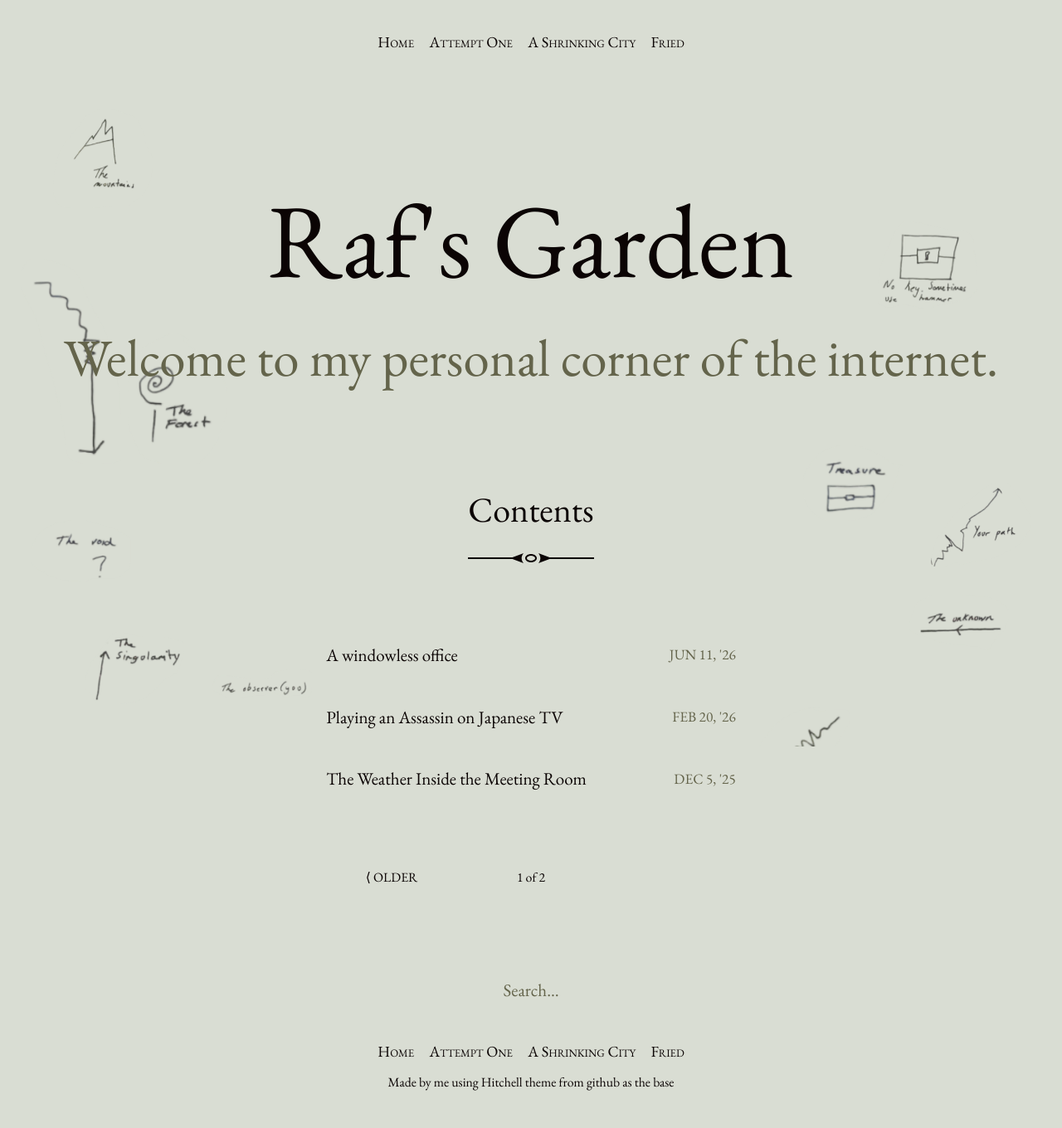
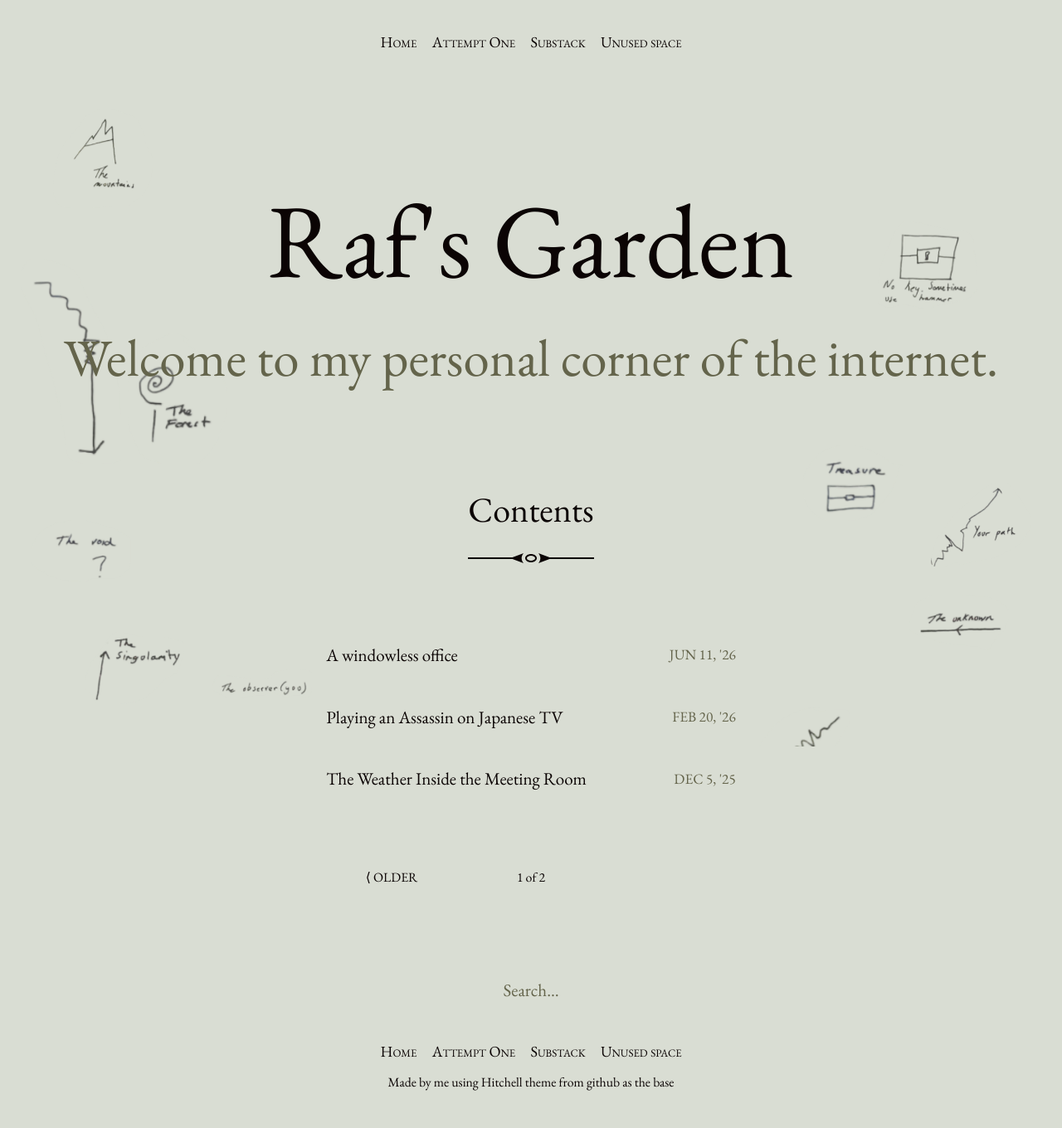
Before and after one commit to rafworkonly/raf.github.io, a Jekyll site: the page built from index.html, in a window 1280 px wide. Shown: the whole page at 83% size. Built offline with Jekyll 4.4.1, drawn with Linux system fonts in a browser that asks for light colours; the list of posts is cut into pages by our own code.

Commit message:
Update menu.yml

```diff
--- a/_data/menu.yml
+++ b/_data/menu.yml
@@ -1,8 +1,8 @@
 - title: Attempt One
   url: https://rafworkonly.github.io/One-of-the-paths/
 
-- title: A Shrinking City
+- title: Substack
   url: https://rafupaaka.substack.com/
 
-- title: Fried
+- title: Unused space
   url: https://rafupaaka.substack.com/
```
